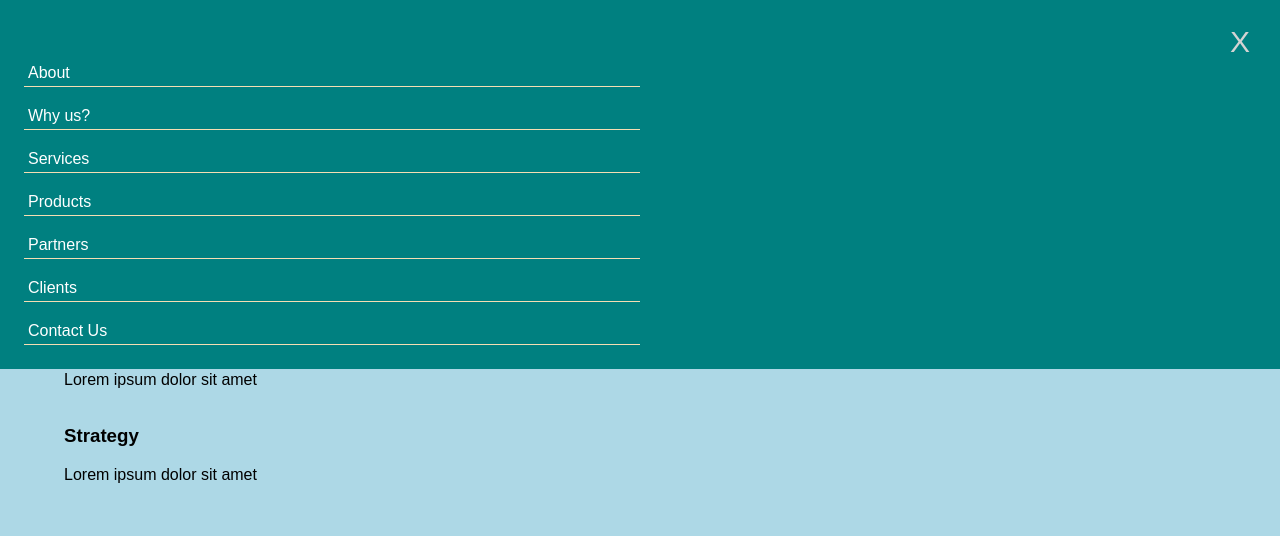
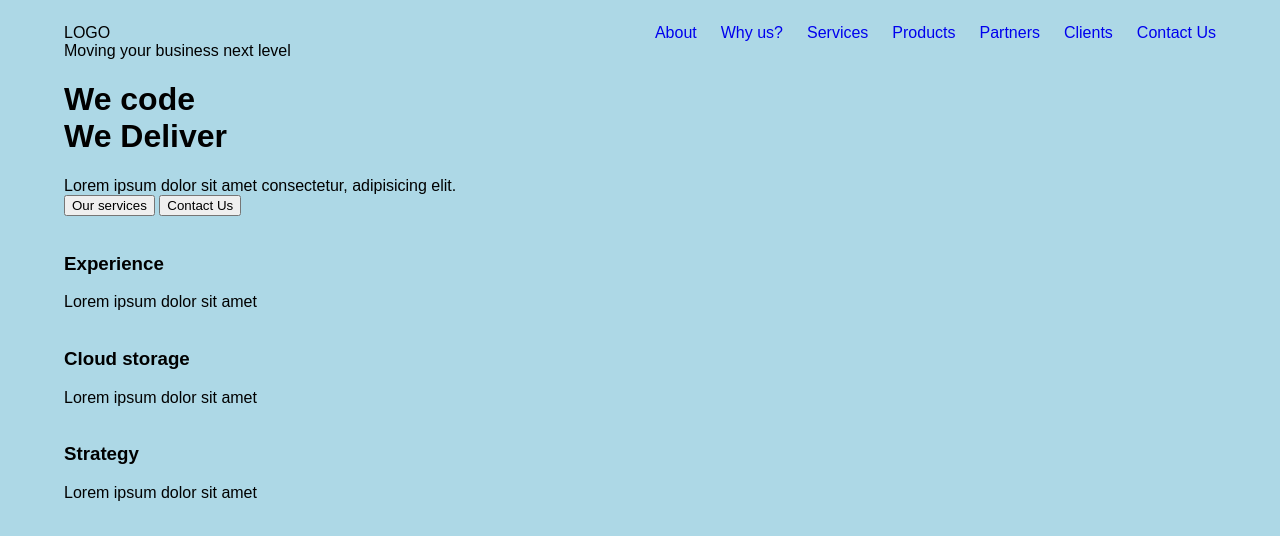
Before and after one commit to RP592/itworksglobal-landing-page, a plain HTML site: page index.html in a window 1280 px wide. Drawn offline with Linux system fonts and the light colour scheme.

Commit message:
Added draft version of mobile and desktop navigation

```diff
--- a/index.html
+++ b/index.html
@@ -10,36 +10,78 @@
 <body>
   <header class="header">
     <div class="header-container">
-      <div class="logo"></div>
-      <nav id="navigation-bar-mobile" class="navigation-bar-mobile">
-        <div class="toggle-button-wrapper">
-          <button onclick="closeMobileMenu()" class="toggle-button">X</button>
-        </div>
-        <ul class="nav-items">
-          <li class="nav-item">
-            <a class="nav-link" href="#">About</a>
+
+      <nav id="desktop-menu" class="desktop-menu flex-row">
+
+
+        <div class="desktop-logo">LOGO</div>
+
+
+        <ul class="desktop-menu-nav-items flex-row">
+          <li class="desktop=menu-nav-item">
+            <a class="desktop-menu-nav-link" href="#">About</a>
           </li>
-          <li class="nav-item">
-            <a class="nav-link" href="#">Why us?</a>
+          <li class="desktop-menu-nav-item">
+            <a class="desktop-menu-nav-link" href="#">Why us?</a>
           </li>
-          <li class="nav-item">
-            <a class="nav-link" href="#">Services</a>
+          <li class="desktop-menu-nav-item">
+            <a class="desktop-menu-nav-link" href="#">Services</a>
           </li>
-          <li class="nav-item">
-            <a class="nav-link" href="#">Products</a>
+          <li class="desktop-menu-nav-item">
+            <a class="desktop-menu-nav-link" href="#">Products</a>
           </li>
-          <li class="nav-item">
-            <a class="nav-link" href="#">Partners</a>
+          <li class="desktop-menu-nav-item">
+            <a class="desktop-menu-nav-link" href="#">Partners</a>
           </li>
-          <li class="nav-item">
-            <a class="nav-link" href="#">Clients</a>
+          <li class="desktop-menu-nav-item">
+            <a class="desktop-menu-nav-link" href="#">Clients</a>
           </li>
-          <li class="nav-item">
-            <a class="nav-link nav-button" href="#">Contact Us</a>
+          <li class="desktop-menu-nav-item">
+            <a class="desktop-menu-nav-link desktop-menu-nav-button" href="#">Contact Us</a>
           </li>
         </ul>
 
+        <div class="desktop-menu-toggle-wrapper">
+          <button onclick="openMobileMenu()" class="toggle-button">M</button>
+        </div>
       </nav>
+
+      <!-- TODO: Remove the hide class from here -->
+      <nav id="mobile-menu" class="mobile-menu hide">
+        <div class="logo-toggle-wrapper flex-row">
+          <div class="mobile-logo">LOGO</div>
+          <div class="mobile-menu-toggle-wrapper">
+            <button onclick="closeMobileMenu()" class="mobile-menu-toggle">X</button>
+          </div>
+        </div>
+
+
+        <ul class="mobile-menu-nav-items">
+          <li class="mobile-menu-nav-item">
+            <a class="mobile-menu-nav-link" href="#">About</a>
+          </li>
+          <li class="mobile-menu-nav-item">
+            <a class="mobile-menu-nav-link" href="#">Why us?</a>
+          </li>
+          <li class="mobile-menu-nav-item">
+            <a class="mobile-menu-nav-link" href="#">Services</a>
+          </li>
+          <li class="mobile-menu-nav-item">
+            <a class="mobile-menu-nav-link" href="#">Products</a>
+          </li>
+          <li class="mobile-menu-nav-item">
+            <a class="mobile-menu-nav-link" href="#">Partners</a>
+          </li>
+          <li class="mobile-menu-nav-item">
+            <a class="mobile-menu-nav-link" href="#">Clients</a>
+          </li>
+          <li class="mobile-menu-nav-item">
+            <a class="mobile-menu-nav-link mobile-menu-nav-button" href="#">Contact Us</a>
+          </li>
+        </ul>
+      </nav>
+
+
       <div class="intro">
         <div class="intro-text">
           <p class="intro-subtitle">Moving your business next level</p>
--- a/scripts.js
+++ b/scripts.js
@@ -1,5 +1,9 @@
 function closeMobileMenu() {
-  var elem = document.getElementById('navigation-bar-mobile')
+  var elem = document.getElementById('mobile-menu')
   elem.classList.add('hide')
+}
 
+function openMobileMenu() {
+  var elem = document.getElementById('mobile-menu')
+  elem.classList.remove('hide')
 }
--- a/style.css
+++ b/style.css
@@ -1,5 +1,7 @@
 /* Global styles */
-*, *::before, *::after {
+*,
+*::before,
+*::after {
   box-sizing: border-box;
 }
 
@@ -13,6 +15,16 @@ p {
   margin: 0;
 }
 
+a {
+  text-decoration: none;
+}
+
+ul, ol {
+  list-style-type: none;
+  margin: 0;
+  padding: 0;
+}
+
 /* Toggle classes */
 .hide {
   display: none;
@@ -20,6 +32,11 @@ p {
 
 .show {
   display: block;
+}
+
+/* Helper classes */
+.flex-row {
+  display: flex;
 }
 
 .header {
@@ -33,41 +50,68 @@ p {
   padding: 24px 0;
 }
 
-.navigation-bar-mobile {
-  /* display: none; */
+/* Mobile menu */
+.mobile-menu {
   position: absolute;
   top: 0;
   left: 0;
   right: 0;
   background-color: teal;
-  /* text-align: center; */
   padding: 24px;
 }
-    .toggle-button-wrapper {
+
+.logo-toggle-wrapper {
+  justify-content: space-between;
+}
+
+.mobile-menu-toggle-wrapper {
   display: flex;
   justify-content: end;
 }
-    .toggle-button {
+
+
+.mobile-menu-toggle {
   background-color: transparent;
   border: 0;
   font-size: 30px;
   color: lightgray;
 }
-    .nav-items {
-      margin: 0;
-      padding: 0;
+
+.mobile-menu-nav-items {
   max-width: 50%;
 }
-    .nav-item {
-      list-style-type: none;
+
+.mobile-menu-nav-item {
   border-bottom: 1px solid wheat;
   padding: 4px;
 }
-    .nav-item + .nav-item {
+
+.mobile-menu-nav-item+.mobile-menu-nav-item {
   margin-top: 16px;
 }
 
-.nav-link {
-  text-decoration: none;
+.mobile-menu-nav-link {
   color: white;
 }
+
+/* Desktop menu */
+.desktop-menu {
+  justify-content: space-between;
+}
+
+
+.desktop-menu-nav-items {
+  display: none;
+}
+
+@media (min-width: 768px) {
+
+  .desktop-menu-toggle-wrapper {
+    display: none;
+  }
+
+  .desktop-menu-nav-items {
+    display: flex;
+    gap: 24px;
+  }
+}
```
Lines whose indentation alone changed are shown as unchanged.
